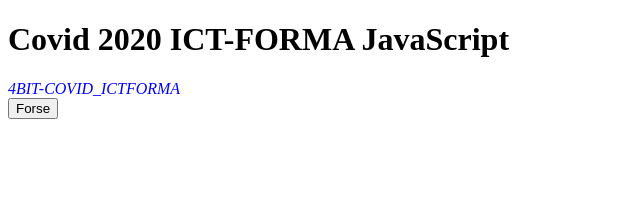
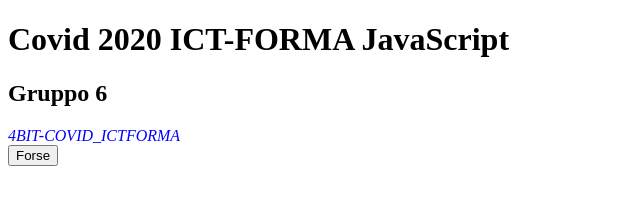
Before and after one commit to FantoniAlessio/Simcovid-Javascript, a plain HTML site: page 4bit.html in a window 1280 px wide. Shown: the whole page, without its empty margins (0-640 px from the left). Drawn offline with Linux system fonts and the light colour scheme.

Commit message:
Gruppo 6

```diff
--- a/4bit.html
+++ b/4bit.html
@@ -5,6 +5,7 @@
 <body>
     <script src="COVID.js"></script>
     <h1>Covid 2020 ICT-FORMA JavaScript</h1>
+    <h2>Gruppo 6</h2>
     <p1 id="test">4BIT-COVID_ICTFORMA</p1>
     <br>
     <button type="button" onclick="test()">Forse</button>
```
